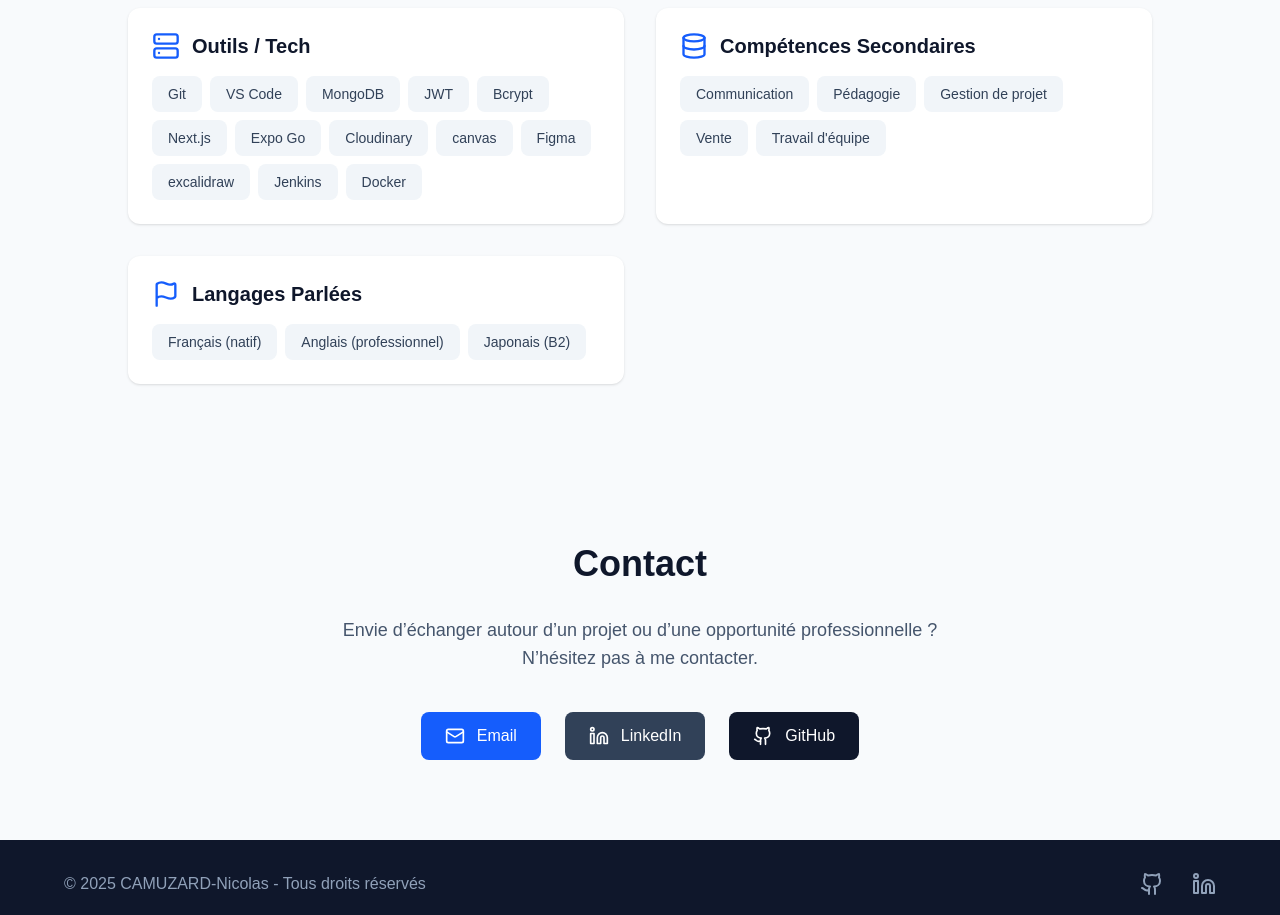
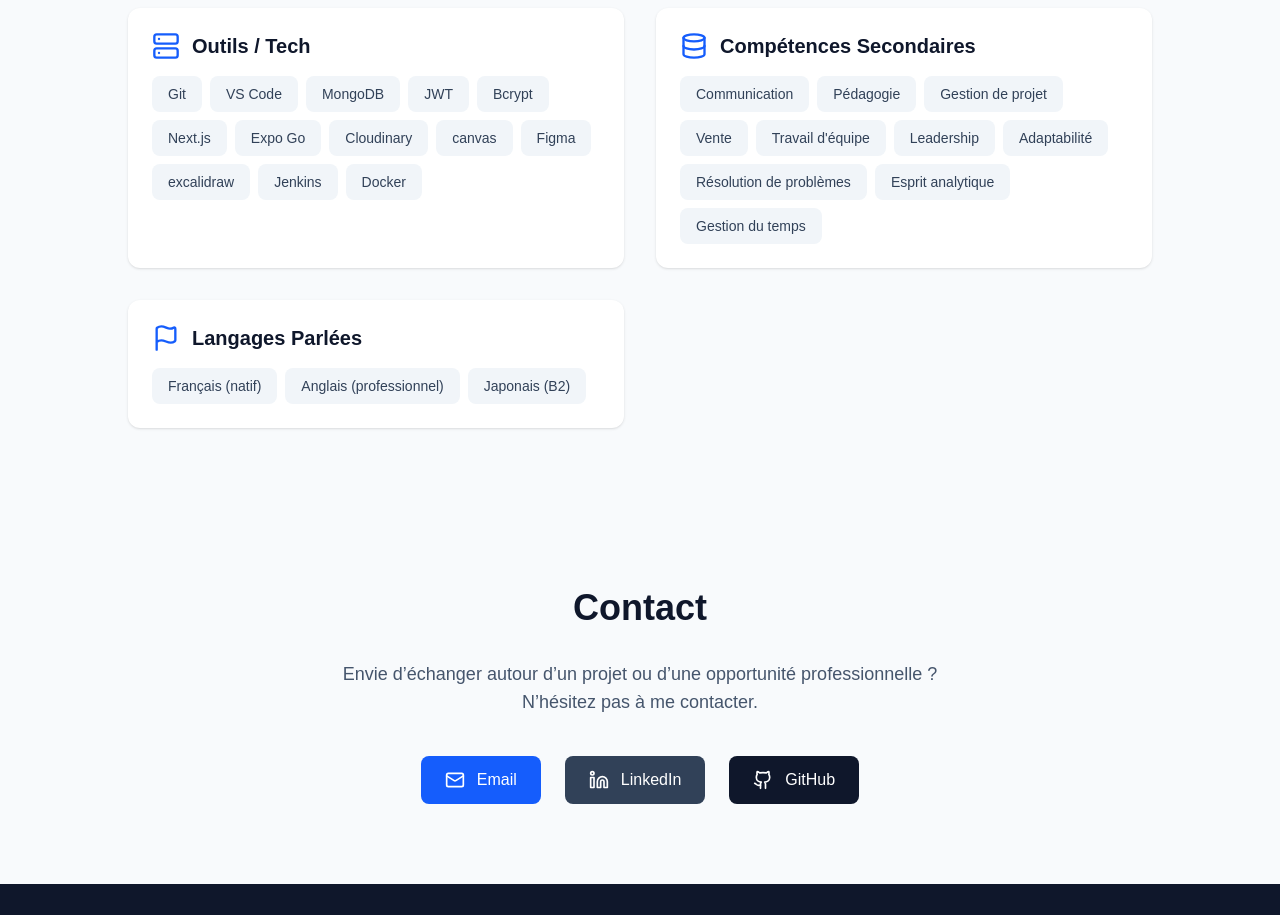
Before and after one commit to NCamu/portfolio-bata, a Next.js app: page / in a window 1280 px wide. Shown: the part 4440-5355 px from the top of the page. Built offline with nearby package versions, Linux system fonts and the light colour scheme.

Commit message:
softskills

```diff
--- a/app/page.tsx
+++ b/app/page.tsx
@@ -311,6 +311,11 @@ export default function Portfolio() {
       "Gestion de projet",
       "Vente",
       "Travail d'équipe",
+      "Leadership",
+      "Adaptabilité",
+      "Résolution de problèmes",
+      "Esprit analytique",
+      "Gestion du temps",
     ],
     spoken: ["Français (natif)", "Anglais (professionnel)", "Japonais (B2)"],
   };
@@ -339,10 +344,10 @@ export default function Portfolio() {
                     {item === "apropos"
                       ? "À propos"
                       : item === "competences"
-                      ? "Compétences"
-                      : item}
+                        ? "Compétences"
+                        : item}
                   </button>
-                )
+                ),
               )}
             </div>
 
@@ -370,10 +375,10 @@ export default function Portfolio() {
                     {item === "apropos"
                       ? "À propos"
                       : item === "competences"
-                      ? "Compétences"
-                      : item}
+                        ? "Compétences"
+                        : item}
                   </button>
-                )
+                ),
               )}
             </div>
           </div>
```
Also changed, not shown: 1 other file (tests, documents, lock files or other folders).
